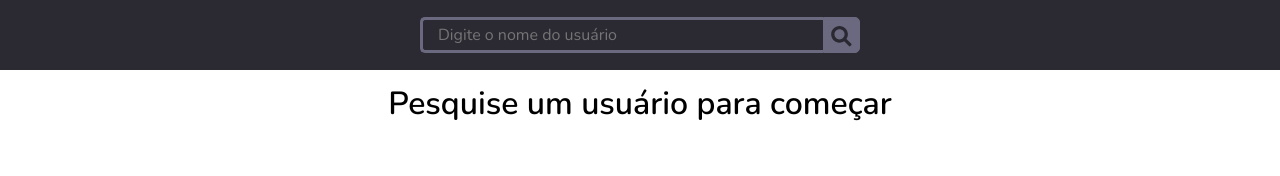
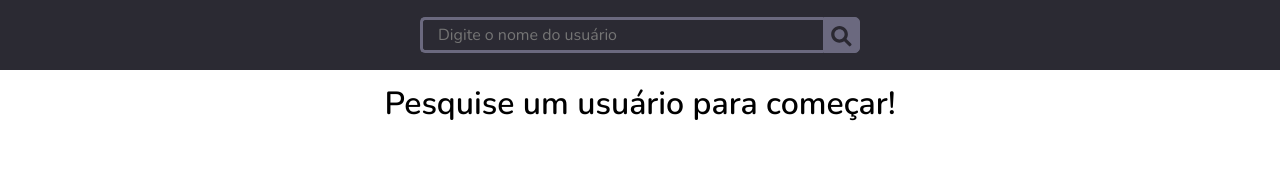
Before and after one commit to joaolucascript/bootcamp-dio, a React (Create React App) app in the folder impulso-javascript/Desenvolvimento_Web_com_React/Criando_um_front-end_totalmente_componentizado_na_pratica_com_ReactJS/github-api/: page / in a window 1280 px wide. Shown: the top 176 px of the page. Built offline with nearby package versions, Linux system fonts and the light colour scheme.

Commit message:
atualizado texto h1

```diff
--- a/impulso-javascript/Desenvolvimento_Web_com_React/Criando_um_front-end_totalmente_componentizado_na_pratica_com_ReactJS/github-api/src/components/no-search/index.js
+++ b/impulso-javascript/Desenvolvimento_Web_com_React/Criando_um_front-end_totalmente_componentizado_na_pratica_com_ReactJS/github-api/src/components/no-search/index.js
@@ -4,7 +4,7 @@ import * as S from "./styled";
 const NoSearch = () => {
   return (
     <S.Wrapper>
-      <h1>Pesquise um usuário para começar</h1>
+      <h1>Pesquise um usuário para começar!</h1>
     </S.Wrapper>
   );
 };
```
